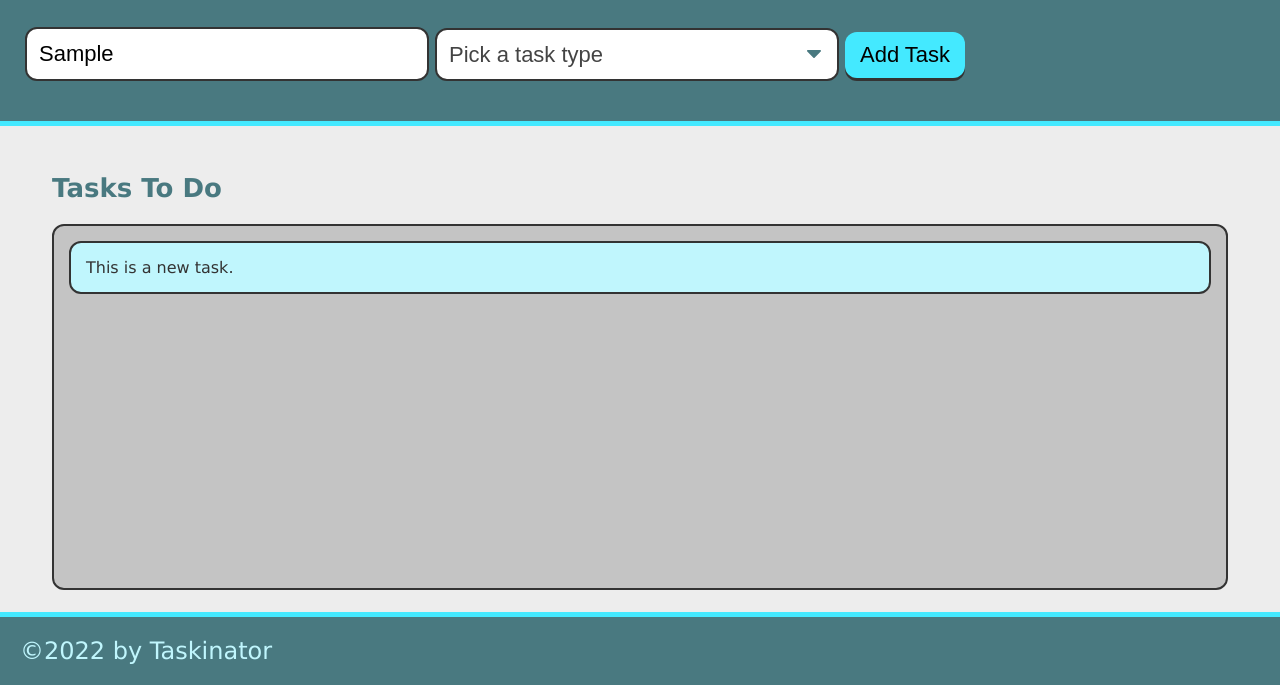
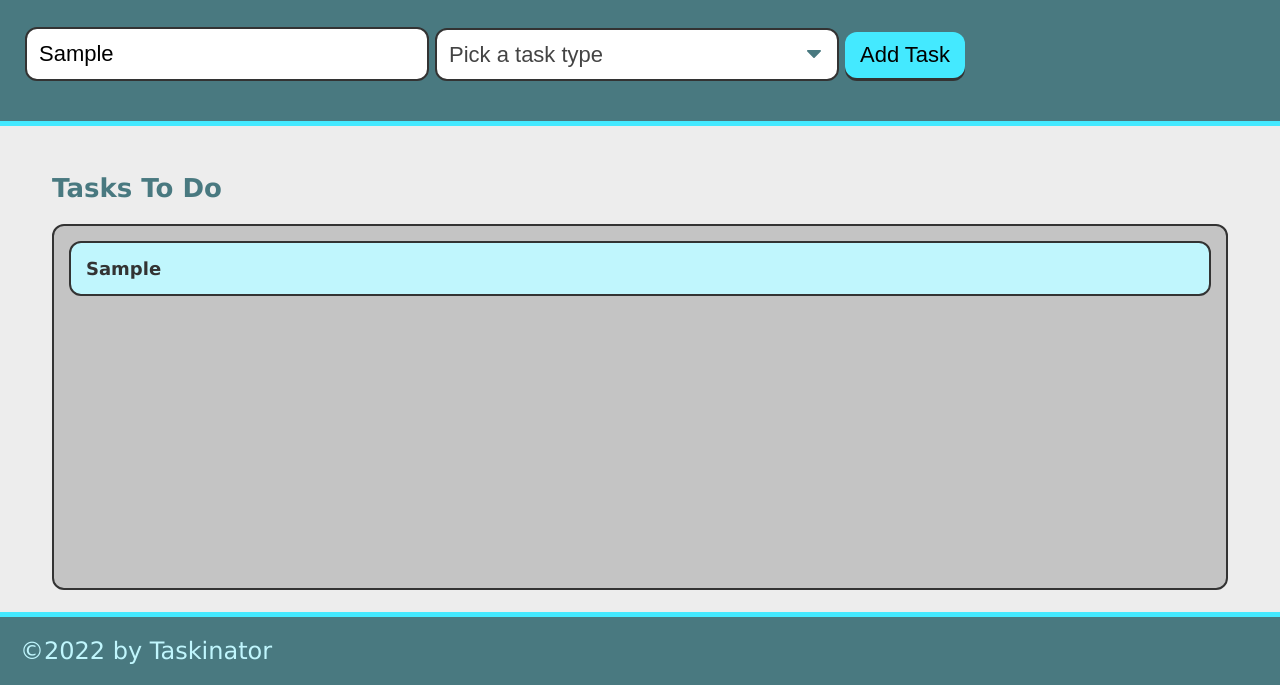
Before and after one commit to Mpergolatti/taskinatorOne, a plain HTML site: page index.html in a window 1280 px wide. Both pictures are taken after typing "Sample" into the empty fields and a click on the button "Add Task". Shown: the part 115-800 px from the top of the page. Drawn offline with Linux system fonts and the light colour scheme.

Commit message:
shelled submit in a div

```diff
--- a/assets/js/script.js
+++ b/assets/js/script.js
@@ -1,14 +1,26 @@
-// var buttonEl = document.querySelector("#save-task"); // button selector
+
 var formEl = document.querySelector("#task-form");
-var tasksToDoEl = document.querySelector("#tasks-to-do"); // UL selector
+var tasksToDoEl = document.querySelector("#tasks-to-do");
 
-var createTaskHandler = function(event) { // universal function for button click
+var createTaskHandler = function(event) {
   event.preventDefault();
+  var taskNameInput = document.querySelector("input[name='task-name']").value;
+  var taskTypeInput = document.querySelector("select[name='task-type']").value;
 
-  var listItemEl = document.createElement("li"); // creates the LI
-    listItemEl.className = "task-item"; // Styles the element
-    listItemEl.textContent = "This is a new task."; // creates text within the new task
-    tasksToDoEl.appendChild(listItemEl); // appends the UL to the LI
+  // Create List Item
+  var listItemEl = document.createElement("li");
+  listItemEl.className = "task-item";
+
+  // Create Div to hold task info and add to list Item
+  var taskInfoEl = document.createElement("div");
+  taskInfoEl.className = "task-info";
+
+  // add HTML content to Div
+  taskInfoEl.innerHTML = "<h3 class='task-name'>" + taskNameInput + "</h3><span class='task-type'>" + taskTypeInput + "</span>"; // add HTML content to div
+  listItemEl.appendChild(taskInfoEl);
+
+  // add Entire list item to list
+  tasksToDoEl.appendChild(listItemEl);
 };
 
-formEl.addEventListener("submit", createTaskHandler); // calls the add a task function
+formEl.addEventListener("submit", createTaskHandler);
--- a/index.html
+++ b/index.html
@@ -23,7 +23,7 @@
       </div>
 
       <div class="form-group">
-        <select name="task=type" class="select-dropdown">
+        <select name="task-type" class="select-dropdown">
           <option value="" disabled selected>Pick a task type</option>
           <option value="Print">Print</option>
           <option value="Web">Web</option>
```
